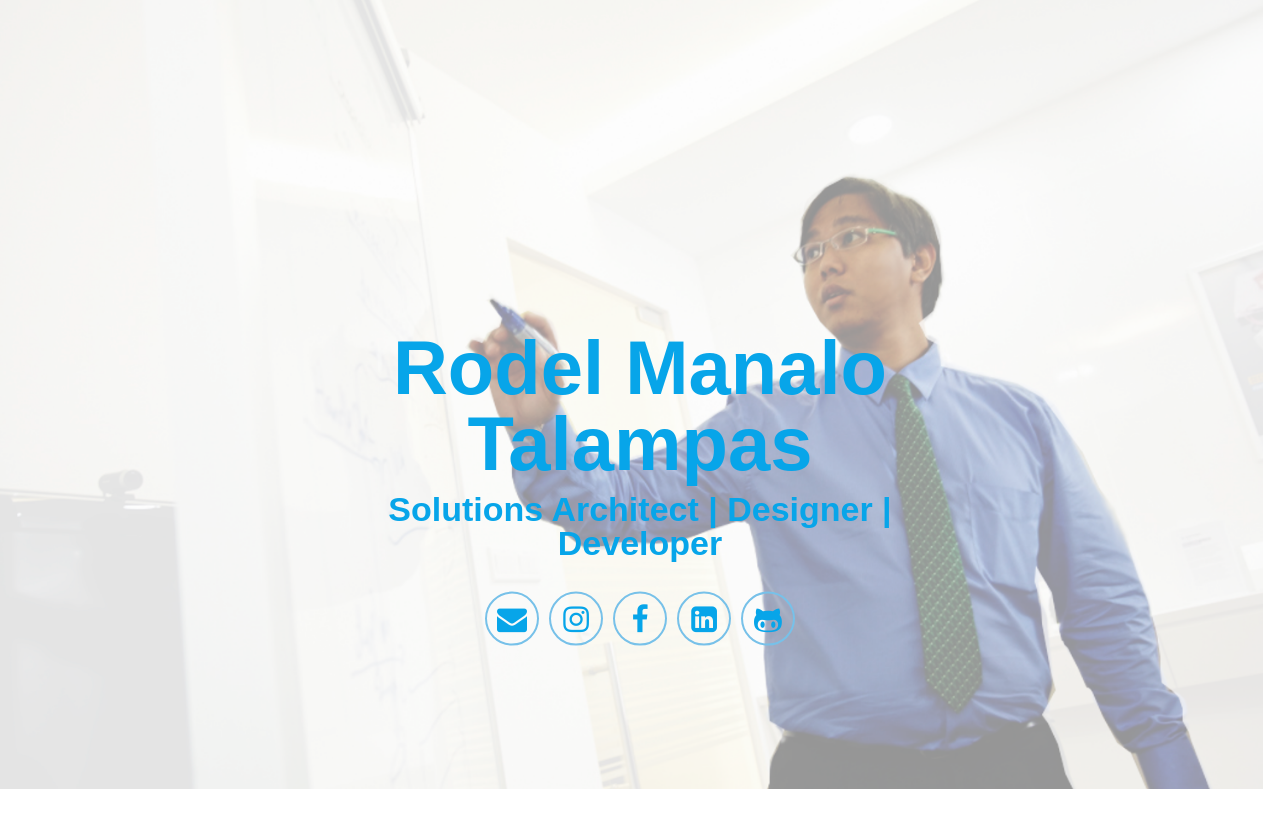
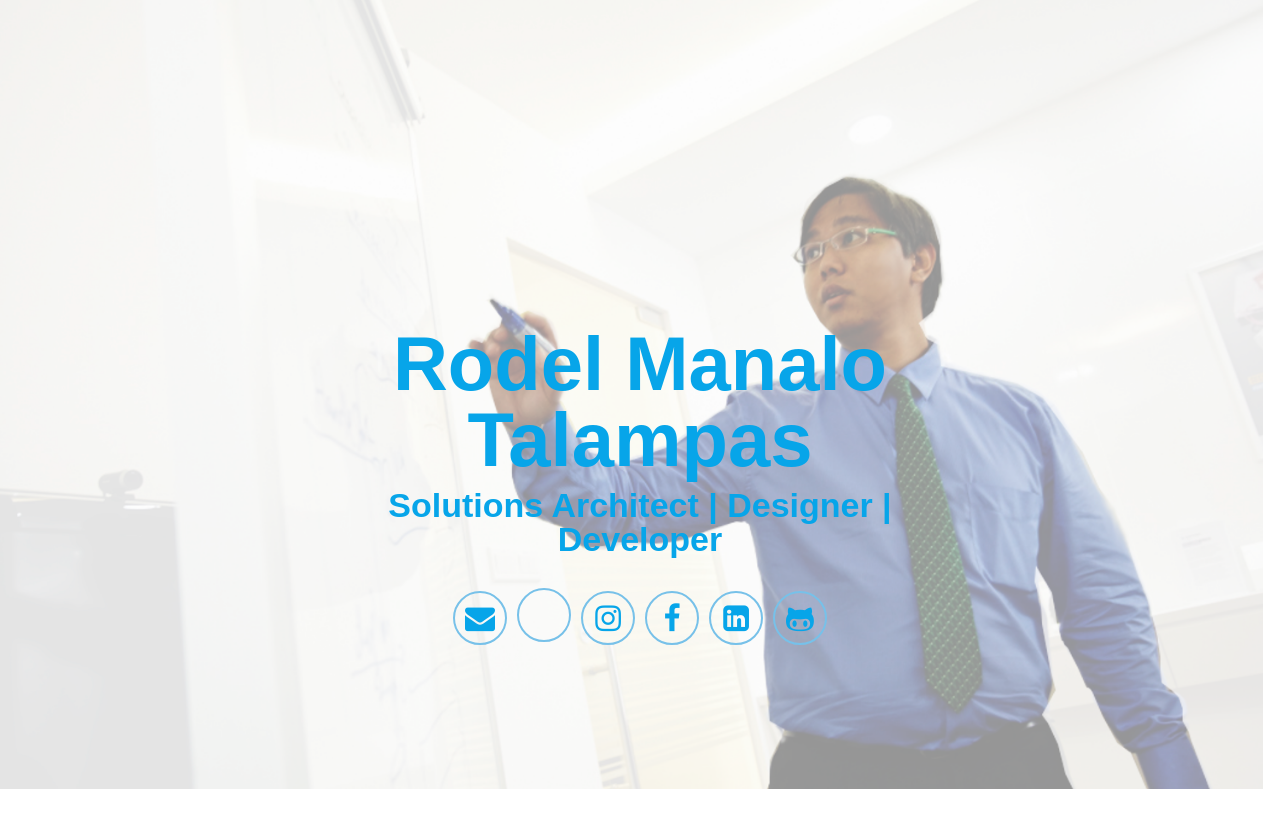
Before and after one commit to rodel-talampas/rodel-talampas.github.io, a Jekyll site: the page built from index.markdown, in a window 1280 px wide. Shown: the top 828 px of the page. Built offline with Jekyll 4.4.1, drawn with Linux system fonts in a browser that asks for light colours.

Commit message:
add resume

```diff
--- a/_includes/header.html
+++ b/_includes/header.html
@@ -6,6 +6,7 @@
       </h1>
       <div class="header-icons">
         <a aria-label="Send email" href="mailto:{{ site.email }}"><i class="icon fa fa-envelope"></i></a>
+        <a aria-label="My Resume" href="mailto:{{ site.email }}"><i class="icon fa fa-regular fa-file-user"></i></a>
         <a aria-label="My Instagram" target="_blank" href="https://www.instagram.com/{{ site.instagram }}"><i class="icon fa fa-instagram" aria-hidden="true"></i></a>
         <a aria-label="My Facebook" target="_blank" href="https://www.facebook.com/{{ site.facebook }} "><i class="icon fa fa-facebook" aria-hidden="true"></i></a>
         <a aria-label="My LinkedIn" target="_blank" href="https://www.linkedin.com/in/{{ site.linkedin }}/"><i class="icon fa fa-linkedin-square" aria-hidden="true"></i></a>
```
